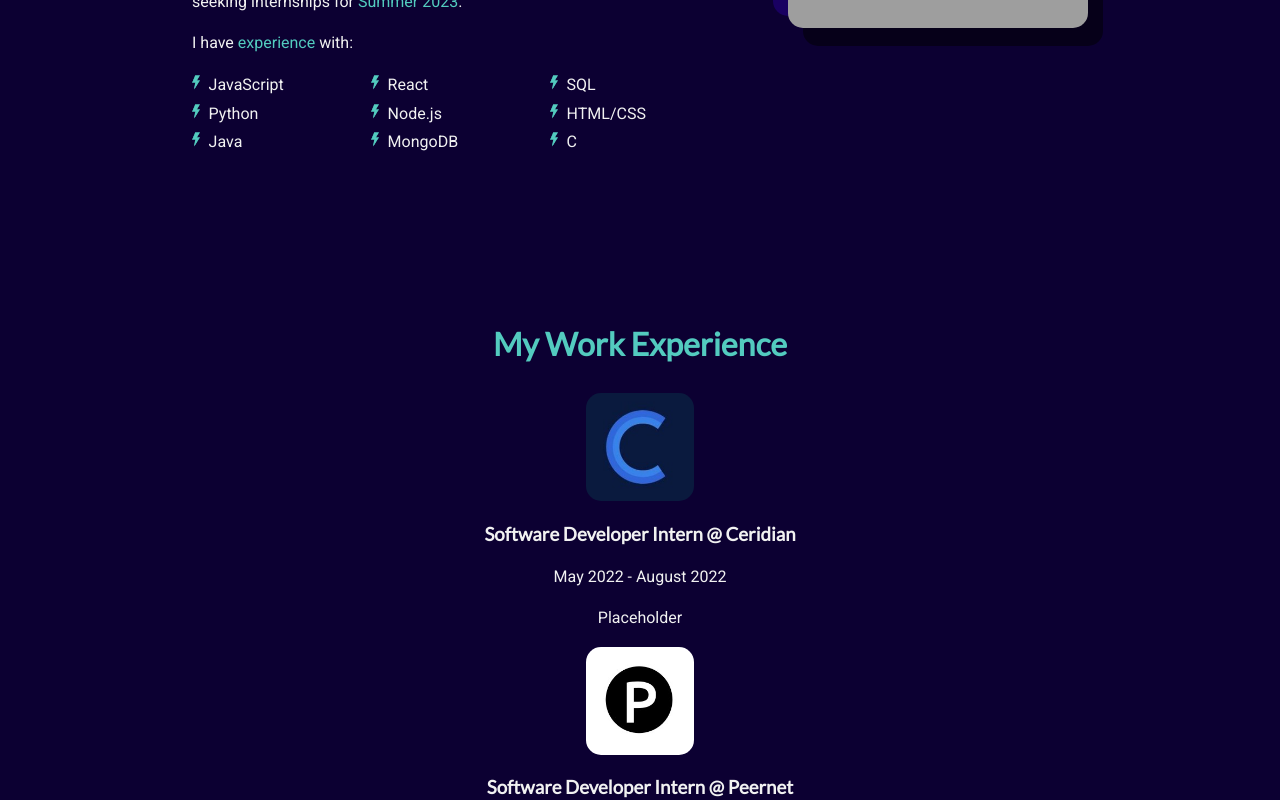
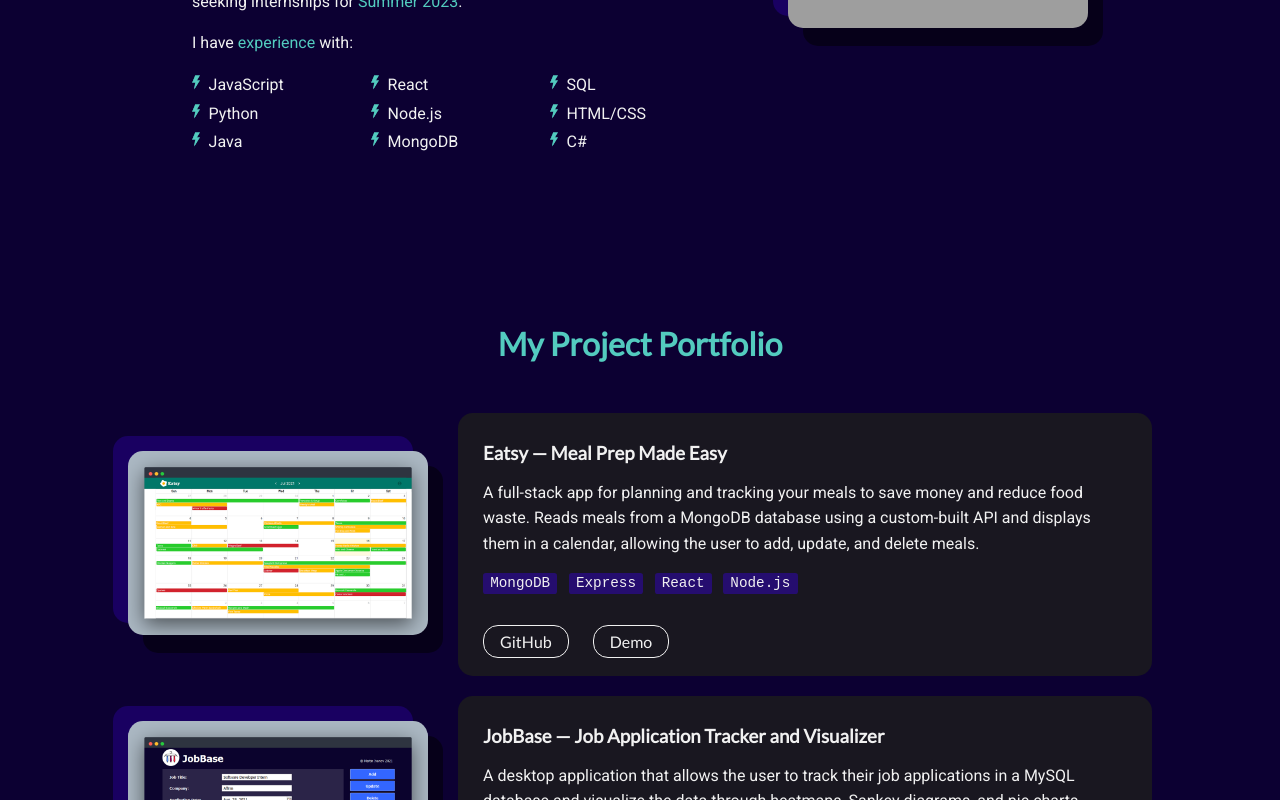
Before and after one commit to martinivnv/personal-site, a React (Create React App) app: page / in a window 1280 px wide. Shown: the part 1300-2100 px from the top of the page. Built offline with nearby package versions, Linux system fonts and the light colour scheme; grey boxes are pictures that could not be loaded.

Commit message:
Update resume

```diff
--- a/src/About.js
+++ b/src/About.js
@@ -42,7 +42,7 @@ const About = () => {
 							<li>MongoDB</li>
 							<li>SQL</li>
 							<li>HTML/CSS</li>
-							<li>C</li>
+							<li>C#</li>
 						</ul>
 					</p>
 				</div>
--- a/src/App.js
+++ b/src/App.js
@@ -13,7 +13,7 @@ function App() {
 			<Nav />
 			<Home />
 			<About />
-			<Experience />
+			{/* <Experience /> */}
 			<Projects />
 			<Contact />
 			<Footer />
--- a/src/Footer.js
+++ b/src/Footer.js
@@ -17,7 +17,7 @@ const Footer = () => {
 					width="35px"
 					height="35px"
 				/>
-				<p id="footer-text">© Martin Ivanov 2021</p>
+				<p id="footer-text">© Martin Ivanov 2022</p>
 			</div>
 		</footer>
 	);
--- a/src/SocialLinks.js
+++ b/src/SocialLinks.js
@@ -3,7 +3,7 @@ import "./SocialLinks.css";
 import { faAt } from "@fortawesome/free-solid-svg-icons";
 import { faGithub, faLinkedinIn } from "@fortawesome/free-brands-svg-icons";
 import { FontAwesomeIcon } from "@fortawesome/react-fontawesome";
-import Resume from "./resources/Martin Ivanov Software Co-op Resume 2022.pdf";
+import Resume from "./resources/Martin Ivanov Software Co-op Resume 2023.pdf";
 
 const SocialLinks = () => {
 	const onResumeClick = () => {
```
Also changed, not shown: 2 other files (tests, documents, lock files or other folders).
